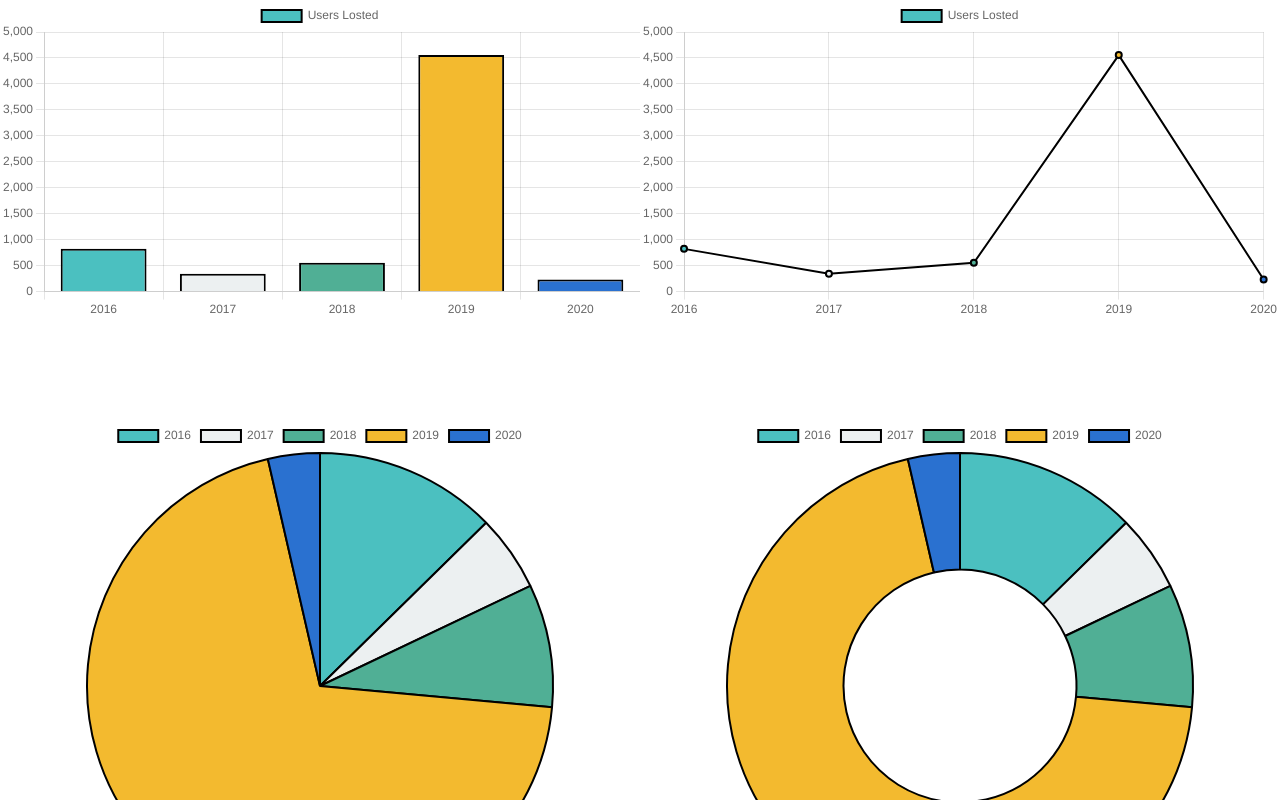
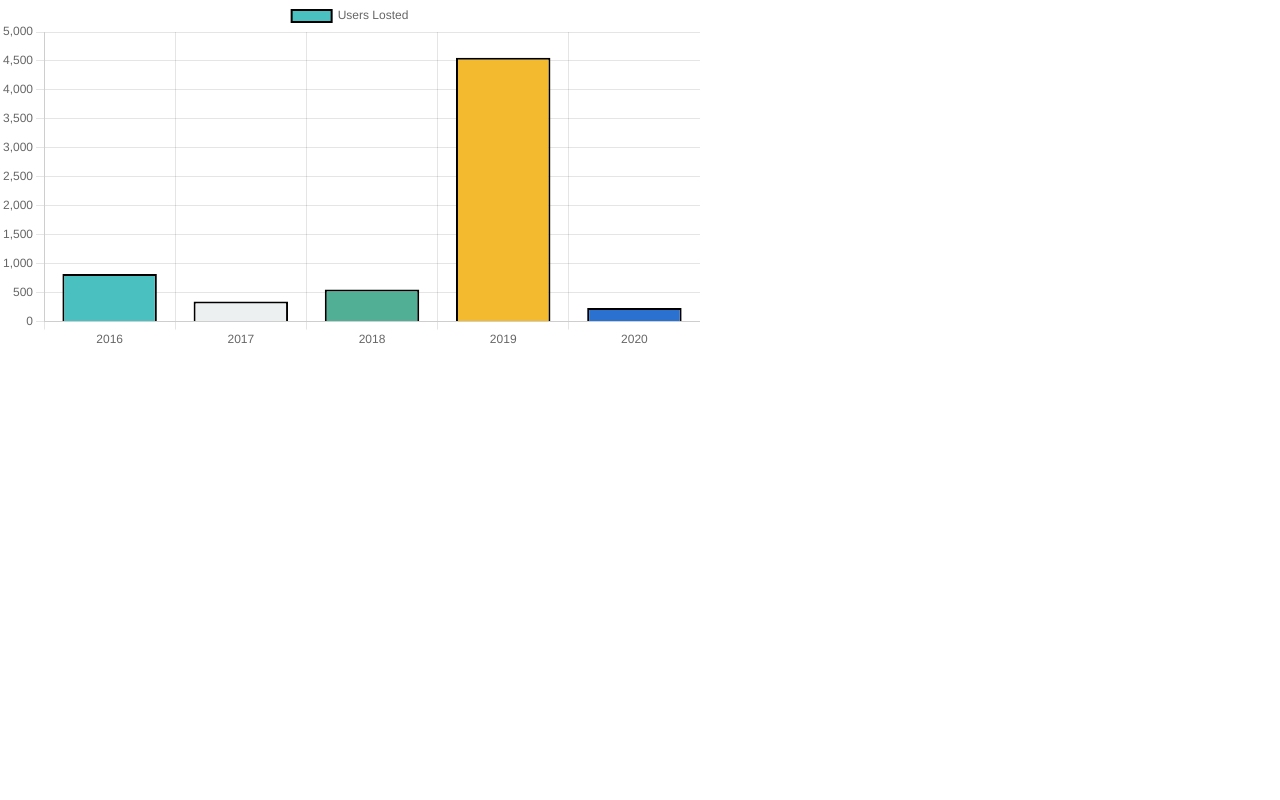
Before and after one commit to Ahyun0326/React-DataVisualization, a React (Create React App) app: page /bar in a window 1280 px wide. Shown: the top 800 px of the page. Built offline with nearby package versions, Linux system fonts and the light colour scheme.

Commit message:
라우터 추가

```diff
--- a/package.json
+++ b/package.json
@@ -10,6 +10,7 @@
     "react": "^18.2.0",
     "react-chartjs-2": "^4.2.0",
     "react-dom": "^18.2.0",
+    "react-router-dom": "^6.3.0",
     "react-scripts": "5.0.1",
     "web-vitals": "^2.1.4"
   },
--- a/src/App.js
+++ b/src/App.js
@@ -1,11 +1,12 @@
-import { useState } from 'react';
+// import { useState } from 'react';
 import './App.css';
-import BarChart from './components/BarChart';
-import LineChart from './components/LineChart';
-import PieChart from './components/PieChart';
-import DoughnutChart from './components/DoughnutChart';
-import {UserData} from './Data';
-
+import {BrowserRouter, Route, Routes} from 'react-router-dom';
+import Bar from './components/Bar';
+import Line from './components/Line';
+import Pie from './components/Pie';
+import Doughnut from './components/Doughnut';
+import Header from './Header';
+/*
 function App(){
   const [userData, setUserData] = useState({
     labels: UserData.map((data) => data.year),
@@ -50,3 +51,24 @@ function App(){
 }
 
 export default App;
+*/
+
+function App(){
+
+  //Routes 내부는 url에 따라 각각 다른 위치를 보여 줌
+  return (
+    <BrowserRouter>
+      <div className="App">
+        <Routes>
+          <Route exact path = "/" element = {<Header/>}/>
+          <Route path = "/bar" element = {<Bar/>}/>
+          <Route path = "/line" element = {<Line/>}/>
+          <Route path = "/pie" element = {<Pie/>}/>
+          <Route path = "/doughnut" element = {<Doughnut/>}/>
+        </Routes>
+      </div>
+    </BrowserRouter>
+  );
+}
+
+export default App;
--- /dev/null
+++ b/src/Header.js
@@ -0,0 +1,9 @@
+function Header(){
+    return(
+        <div>
+            <h1>헤더</h1>
+        </div>
+    );
+}
+
+export default Header;
--- /dev/null
+++ b/src/components/Bar.js
@@ -0,0 +1,32 @@
+import BarChart from "./BarChart";
+import { useState } from "react";
+import { UserData } from "../Data";
+
+function Bar(){
+    const [userData, setUserData] = useState({
+        labels: UserData.map((data) => data.year),
+        datasets: [
+          {
+            label: "Users Losted",
+            data: UserData.map((data) => data.userLost),
+            backgroundColor: [
+              "rgba(75, 192, 192, 1)",
+              "#ecf0f1",
+              "#50AF95",
+              "#f3ba2f",
+              "#2a71d0",
+            ],
+            borderColor: "black",
+            borderWidth: 2,
+          },
+        ],
+    });
+    return (
+        <div style={{width:700}}>
+            <BarChart chartData={userData}/>
+         </div>
+    );
+
+}
+
+export default Bar;
--- /dev/null
+++ b/src/components/Doughnut.js
@@ -0,0 +1,32 @@
+import DoughnutChart from "./DoughnutChart";
+import { useState } from "react";
+import { UserData } from "../Data";
+
+function Doughnut(){
+    const [userData, setUserData] = useState({
+        labels: UserData.map((data) => data.year),
+        datasets: [
+          {
+            label: "Users Losted",
+            data: UserData.map((data) => data.userLost),
+            backgroundColor: [
+              "rgba(75, 192, 192, 1)",
+              "#ecf0f1",
+              "#50AF95",
+              "#f3ba2f",
+              "#2a71d0",
+            ],
+            borderColor: "black",
+            borderWidth: 2,
+          },
+        ],
+    });
+    return (
+        <div style={{width:700}}>
+            <DoughnutChart chartData={userData}/>
+         </div>
+    );
+
+}
+
+export default Doughnut;
--- /dev/null
+++ b/src/components/Line.js
@@ -0,0 +1,32 @@
+import LineChart from "./LineChart";
+import { useState } from "react";
+import { UserData } from "../Data";
+
+function Line(){
+    const [userData, setUserData] = useState({
+        labels: UserData.map((data) => data.year),
+        datasets: [
+          {
+            label: "Users Losted",
+            data: UserData.map((data) => data.userLost),
+            backgroundColor: [
+              "rgba(75, 192, 192, 1)",
+              "#ecf0f1",
+              "#50AF95",
+              "#f3ba2f",
+              "#2a71d0",
+            ],
+            borderColor: "black",
+            borderWidth: 2,
+          },
+        ],
+    });
+    return (
+        <div style={{width:700}}>
+            <LineChart chartData={userData}/>
+         </div>
+    );
+
+}
+
+export default Line;
--- /dev/null
+++ b/src/components/Pie.js
@@ -0,0 +1,32 @@
+import PieChart from "./PieChart";
+import { useState } from "react";
+import { UserData } from "../Data";
+
+function Pie(){
+    const [userData, setUserData] = useState({
+        labels: UserData.map((data) => data.year),
+        datasets: [
+          {
+            label: "Users Losted",
+            data: UserData.map((data) => data.userLost),
+            backgroundColor: [
+              "rgba(75, 192, 192, 1)",
+              "#ecf0f1",
+              "#50AF95",
+              "#f3ba2f",
+              "#2a71d0",
+            ],
+            borderColor: "black",
+            borderWidth: 2,
+          },
+        ],
+    });
+    return (
+        <div style={{width:700}}>
+            <PieChart chartData={userData}/>
+         </div>
+    );
+
+}
+
+export default Pie;
```
Also changed, not shown: 1 other file (tests, documents, lock files or other folders).
